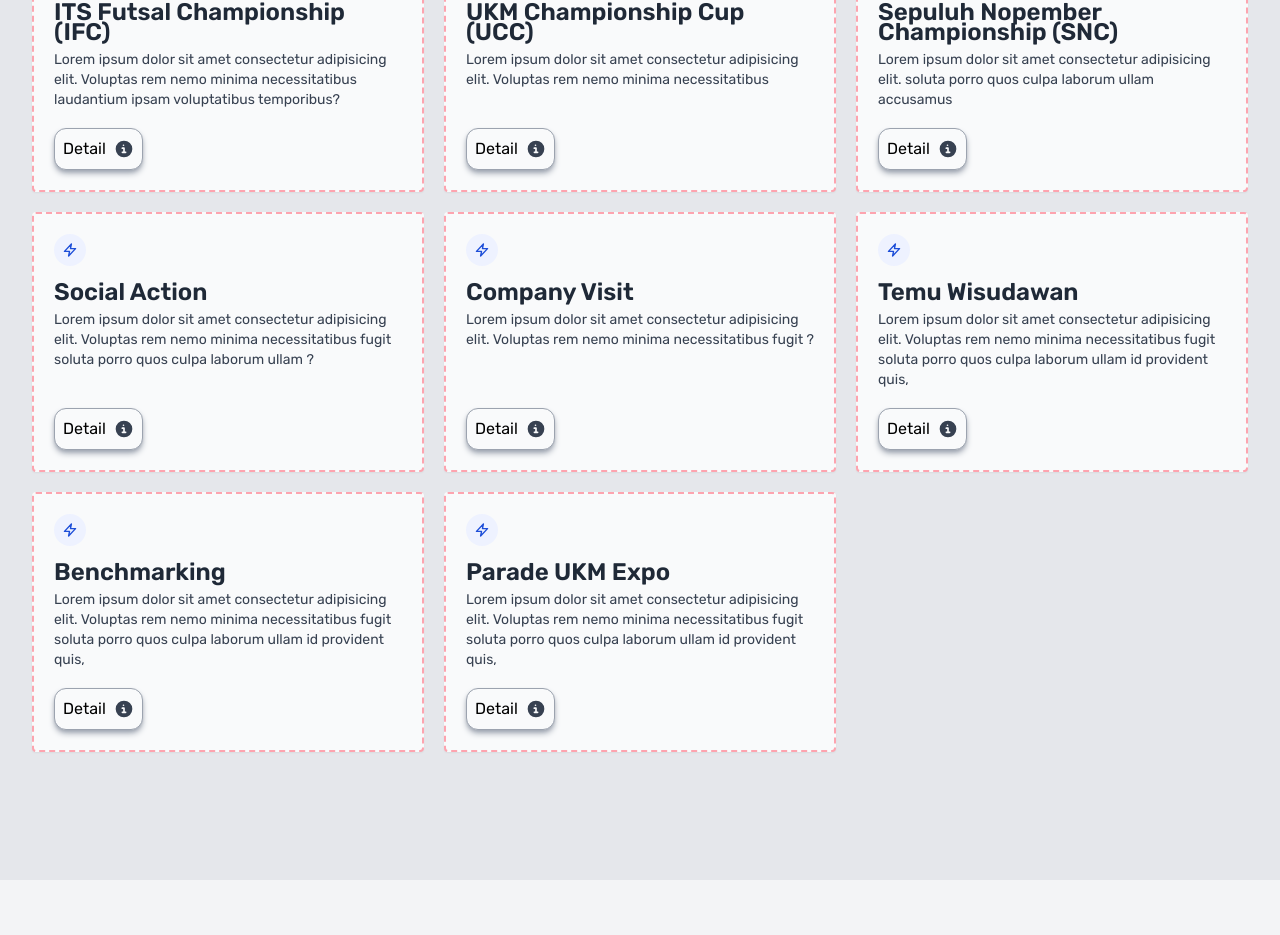
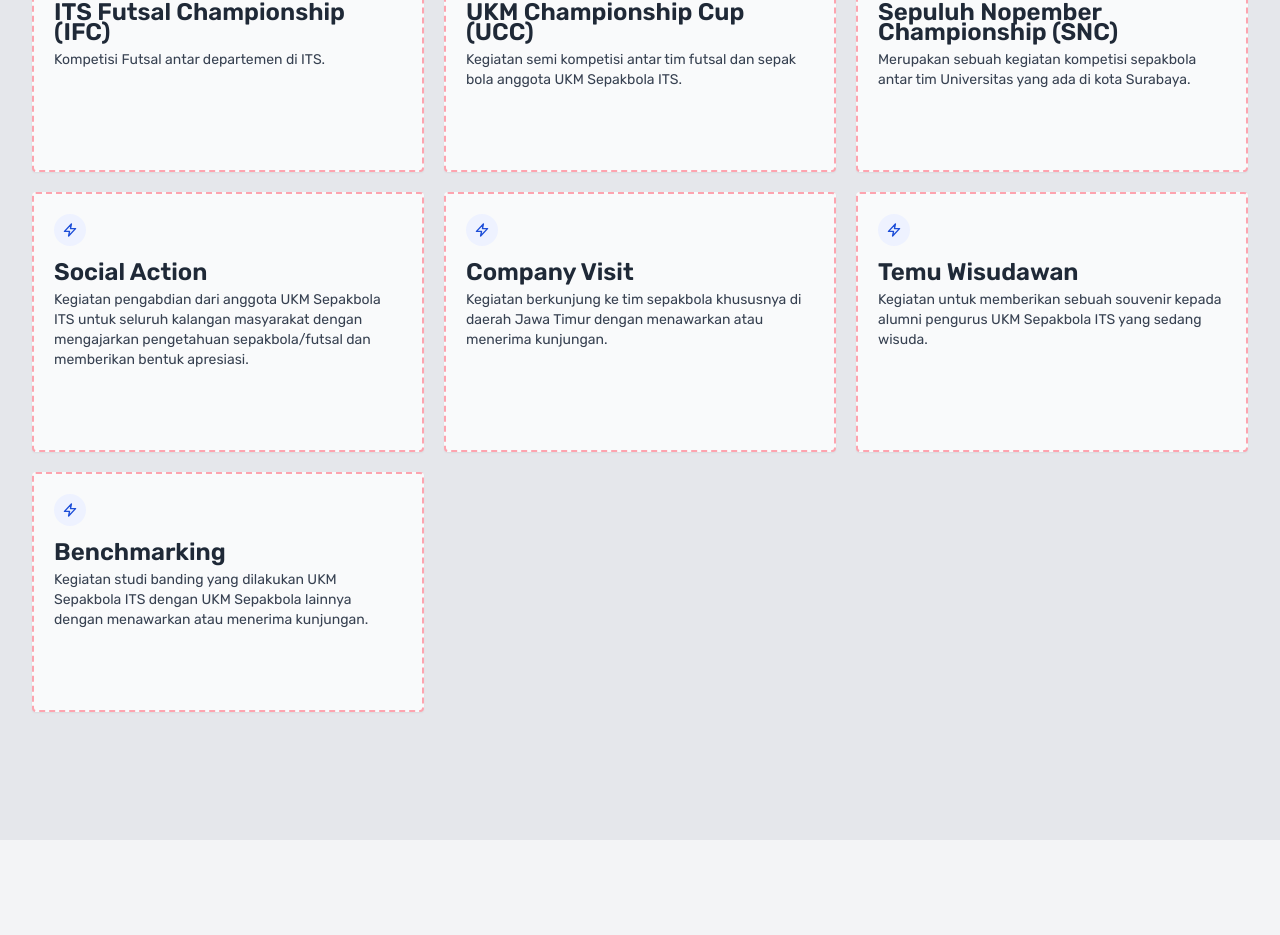
Before and after one commit to tenesin/ukmsb, a Vue app: page /contact in a window 1280 px wide. Shown: the part 2852-3787 px from the top of the page. Built offline with nearby package versions, Linux system fonts and the light colour scheme.

Commit message:
feat: student hotline functional, proker detail added

```diff
--- a/package.json
+++ b/package.json
@@ -12,9 +12,10 @@
   },
   "dependencies": {
     "aos": "^2.3.4",
+    "firebase": "^10.12.5",
     "primeicons": "^7.0.0",
     "primevue": "^4.0.2",
-    "sweetalert2": "^11.12.3",
+    "sweetalert2": "^11.6.13",
     "swiper": "^11.1.8",
     "vue": "^3.4.34",
     "vue-i18n": "^9.13.1",
--- a/src/data/proker.js
+++ b/src/data/proker.js
@@ -2,58 +2,59 @@
         id: 1,
         name: "ITS Futsal Championship (IFC)",
         details: {
-            description: "Lorem ipsum dolor sit amet consectetur adipisicing elit. Voluptas rem nemo minima necessitatibus laudantium ipsam voluptatibus temporibus?",
+            description: "Kompetisi Futsal antar departemen di ITS.",
         },
     },
     {
         id: 2,
         name: "UKM Championship Cup (UCC)",
         details: {
-            description: "Lorem ipsum dolor sit amet consectetur adipisicing elit. Voluptas rem nemo minima necessitatibus",
+            description: "Kegiatan semi kompetisi antar tim futsal dan sepak bola anggota UKM Sepakbola ITS.",
         },
     },
     {
         id: 3,
         name: "Sepuluh Nopember Championship (SNC)",
         details: {
-            description: "Lorem ipsum dolor sit amet consectetur adipisicing elit. soluta porro quos culpa laborum ullam accusamus ",
+            description: "Merupakan sebuah kegiatan kompetisi sepakbola antar tim Universitas yang ada di kota Surabaya.",
         },
     },
     {
         id: 4,
         name: "Social Action",
         details: {
-            description: "Lorem ipsum dolor sit amet consectetur adipisicing elit. Voluptas rem nemo minima necessitatibus fugit soluta porro quos culpa laborum ullam ?",
+            description: "Kegiatan pengabdian dari anggota UKM Sepakbola ITS untuk seluruh kalangan masyarakat dengan mengajarkan pengetahuan sepakbola/futsal dan memberikan bentuk apresiasi.",
         },
     },
     {
         id: 5,
         name: "Company Visit",
         details: {
-            description: "Lorem ipsum dolor sit amet consectetur adipisicing elit. Voluptas rem nemo minima necessitatibus fugit ?",
+            description: "Kegiatan berkunjung ke tim sepakbola khususnya di daerah Jawa Timur dengan menawarkan atau menerima kunjungan.",
         },
     },
     {
         id: 6,
         name: "Temu Wisudawan",
         details: {
-            description: "Lorem ipsum dolor sit amet consectetur adipisicing elit. Voluptas rem nemo minima necessitatibus fugit soluta porro quos culpa laborum ullam id provident quis,",
+            description: "Kegiatan untuk memberikan sebuah souvenir kepada alumni pengurus UKM Sepakbola ITS yang sedang wisuda.",
         },
     },
     {
         id: 7,
         name: "Benchmarking",
         details: {
-            description: "Lorem ipsum dolor sit amet consectetur adipisicing elit. Voluptas rem nemo minima necessitatibus fugit soluta porro quos culpa laborum ullam id provident quis,",
+            description: "Kegiatan studi banding yang dilakukan UKM Sepakbola ITS dengan UKM Sepakbola lainnya dengan menawarkan atau menerima kunjungan.",
         },
     },
-    {
-        id: 8,
-        name: "Parade UKM Expo",
-        details: {
-            description: "Lorem ipsum dolor sit amet consectetur adipisicing elit. Voluptas rem nemo minima necessitatibus fugit soluta porro quos culpa laborum ullam id provident quis,",
-        },
-    },
+    // NOTE : Tidak ada di file RPK
+    // {
+    //     id: 8,
+    //     name: "Parade UKM Expo",
+    //     details: {
+    //         description: "Lorem ipsum dolor sit amet consectetur adipisicing elit. Voluptas rem nemo minima necessitatibus fugit soluta porro quos culpa laborum ullam id provident quis,",
+    //     },
+    // },
 ];
 
 export default services;
--- /dev/null
+++ b/src/firebase/config.js
@@ -0,0 +1,24 @@
+// Import the functions you need from the SDKs you need
+import { initializeApp } from "firebase/app";
+// TODO: Add SDKs for Firebase products that you want to use
+// https://firebase.google.com/docs/web/setup#available-libraries
+
+import { } from 'firebase/firestore';
+
+// Your web app's Firebase configuration
+const firebaseConfig = {
+  apiKey: "AIzaSyDcPPSki9vc0kT0qEuN5zr2EGfq73OM6rw",
+  authDomain: "ukmsb-6c78c.firebaseapp.com",
+  projectId: "ukmsb-6c78c",
+  storageBucket: "ukmsb-6c78c.appspot.com",
+  messagingSenderId: "881078967054",
+  appId: "1:881078967054:web:2fd9157cce6e0cca16555f"
+};
+
+// Initialize Firebase
+const app = initializeApp(firebaseConfig);
+
+// Init Firestore
+
+const projectFirestore = firebase.firestore();
+export { projectFirestore };
--- a/src/views/sections/ContactSection.vue
+++ b/src/views/sections/ContactSection.vue
@@ -31,26 +31,27 @@
             <div class="md:flex-nowrap flex flex-row flex-wrap gap-8">
 
                 <div class="w-full">
-                    <form action="#" class="font-inter space-y-8">
+                    <form action="#" @submit.prevent="addData" class="font-inter space-y-8">
                         <div data-aos="fade-right" data-aos-delay="500" data-aos-duration="500">
                             <label for="name" class="block mb-2 text-base font-medium text-gray-700">Nama</label>
-                            <input type="text" id="name" name="nama"
+                            <input type="text" id="name" name="nama" v-model="rname"
                                 class="shadow-sm bg-gray-50 border border-gray-300 text-gray-700 text-base rounded-lg focus:ring-rose-500 focus:border-rose-500 block w-full p-2.5"
                                 placeholder="Nama Anda" autocomplete="off" required>
                         </div>
                         <div data-aos="fade-right" data-aos-delay="500" data-aos-duration="500">
                             <label for="email" class="block mb-2 text-base font-medium text-gray-700">E-mail</label>
-                            <input type="text" id="email" name="email"
+                            <input type="text" id="email" name="email" v-model="remail"
                                 class="bg-gray-50 focus:ring-rose-500 focus:border-rose-500 block w-full p-3 text-base text-gray-900 border border-gray-300 rounded-lg shadow-sm"
                                 placeholder="emailanda@mail.com" autocomplete="off" required>
                         </div>
                         <div class="sm:col-span-2" data-aos="fade-right" data-aos-delay="500" data-aos-duration="500">
                             <label for="message" class="block mb-2 text-base font-medium text-gray-700">Pesan</label>
-                            <textarea id="message" rows="6"
+                            <textarea id="message" rows="6" v-model="rmsg"
                                 class="block p-2.5 w-full text-base text-gray-700 bg-gray-50 rounded-lg shadow-sm border border-gray-300 focus:ring-rose-500 focus:border-rose-500 "
                                 placeholder="Isi pesan anda" autocomplete="off" name="pesan"></textarea>
                         </div>
-                        <button type="submit"
+
+                        <button
                             class="sm:w-fit hover:bg-blue-800 focus:ring-4 focus:outline-none focus:ring-rose-300 bg-blue-700 px-5 py-3 text-base font-medium text-center text-white transition-colors duration-300 ease-in-out rounded-lg"
                             data-aos="fade-up" data-aos-delay="200" data-aos-duration="500">Kirim Pesan</button>
                     </form>
@@ -65,3 +66,39 @@
         </div>
     </section>
 </template>
+
+<script>
+
+import { initializeApp } from "firebase/app";
+import { collection, addDoc, getFirestore } from "firebase/firestore";
+
+const firebaseConfig = {
+  apiKey: "AIzaSyDcPPSki9vc0kT0qEuN5zr2EGfq73OM6rw",
+  authDomain: "ukmsb-6c78c.firebaseapp.com",
+  projectId: "ukmsb-6c78c",
+  storageBucket: "ukmsb-6c78c.appspot.com",
+  messagingSenderId: "881078967054",
+  appId: "1:881078967054:web:2fd9157cce6e0cca16555f"
+};
+
+const app = initializeApp(firebaseConfig);
+const db = getFirestore(app);
+
+export default {
+    methods: {
+        async addData(){
+            try {
+            console.log()
+            const docRef = await addDoc(collection(db, "response"), {
+                "respondent-email": this.remail,
+                "respondent-name": this.rname,
+                "msg-content": this.rmsg
+            });
+            console.log("Document written with ID: ", docRef.id);
+            } catch (e) {
+            console.error("Error adding document: ", e);
+            }
+        },
+    }
+}
+</script>
--- a/src/views/sections/WorkProgram.vue
+++ b/src/views/sections/WorkProgram.vue
@@ -50,7 +50,8 @@
                     <p class="text-sm text-gray-700">
                         {{ service.details.description }}
                     </p>
-                    <div class="detail-cta bottom-5 absolute mx-auto mt-4">
+                    <!-- Button detail dibuang -->
+                    <!-- <div class="detail-cta bottom-5 absolute mx-auto mt-4">
                         <div class="flex items-center justify-between gap-8">
                             <button
                                 class="bg-gray-50 hover:bg-gray-200 rounded-xl shadow-gray-400 flex items-center justify-center p-2 transition-colors duration-500 ease-in-out border border-gray-400 shadow-md">Detail
@@ -63,7 +64,7 @@
                             </button>
 
                         </div>
-                    </div>
+                    </div> -->
                 </div>
             </div>
         </div>
```
Also changed, not shown: 1 other file (tests, documents, lock files or other folders).
